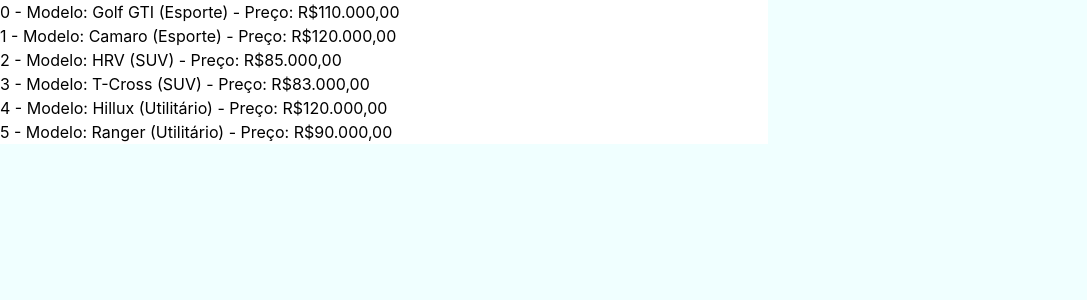
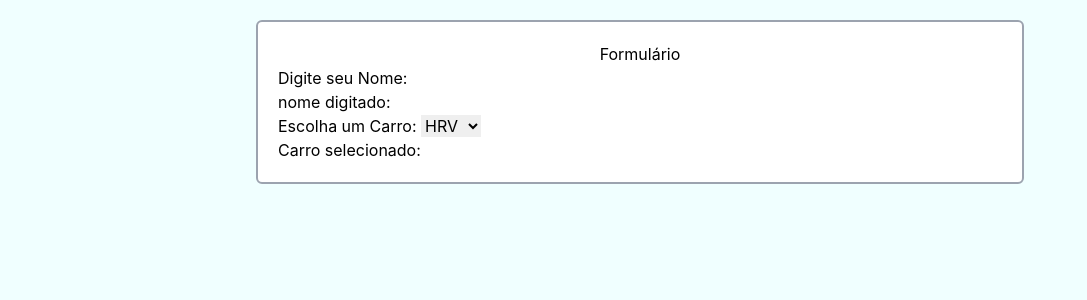
Before and after one commit to Eronrhcp/Ola-Mundo, a React (Create React App) app in the folder projeto02/helloreact/: page / in a window 1280 px wide. Shown: the top 300 px of the page, without its empty margins (0-1087 px from the left). Built offline with nearby package versions, Linux system fonts and the light colour scheme.

Commit message:
Create Form.js

```diff
--- a/projeto02/helloreact/src/App.js
+++ b/projeto02/helloreact/src/App.js
@@ -1,13 +1,12 @@
 import React, { useState } from "react"
 import './App.css'
-import Carros from "./componentes/Carros"
-
+import Form from "./componentes/Form"
 
 export default function App() {
 
   return (
-    <div className='bg-white w-3/5 align-center'>
-      <Carros />
+    <div className='bg-white w-3/5 mx-auto p-5 m-5 border-2 rounded-md border-gray-400'>
+      <Form />
     </div>
   )
 }
--- /dev/null
+++ b/projeto02/helloreact/src/componentes/Form.js
@@ -0,0 +1,61 @@
+import React, { useState } from "react";
+
+export default function Form() {
+    /*
+    let [nome, setNome] = useState('')
+    let handleChangeNome = (e) => {
+        setNome(e.target.value)
+    }
+    html
+            <div>
+            <label>Digite seu Nome: </label>
+            <input
+                type='text'
+                name='fnome'
+                value={nome}
+                onChange={(e) => handleChangeNome(e)}
+            ></input>
+            <p>nome digitado: {nome}</p>
+        </div>
+
+    let [nome, setNome] = useState('')
+
+    html:
+    <label>Digite seu Nome: </label>
+    <input
+        type='text'
+        name='fnome'
+        value={nome}
+        onChange={(e) => setNome(e.target.value)}
+    ></input>
+    <p>nome digitado: {nome}</p>*/
+
+    let [nome, setNome] = useState('')
+    let [carro, setCarro] = useState()
+    return (
+        <div>
+            <div className='text-center'>
+                <h1>Formulário</h1>
+            </div>
+            <label>Digite seu Nome: </label>
+            <input
+                type='text'
+                name='fnome'
+                value={nome}
+                onChange={(e) => setNome(e.target.value)}
+            ></input>
+            <p>nome digitado: {nome}</p>
+            <label>Escolha um Carro: </label>
+            <select
+                value={carro}
+                onChange={(c) => setCarro(c.target.value)}
+            >
+                <option value="HRV">HRV</option>
+                <option value="Uno">Uno</option>
+                <option value="Celta">Celta</option>
+                <option value="Palio">Palio</option>
+            </select>
+            <p>Carro selecionado: {carro}</p>
+        </div>
+    )
+}
```
